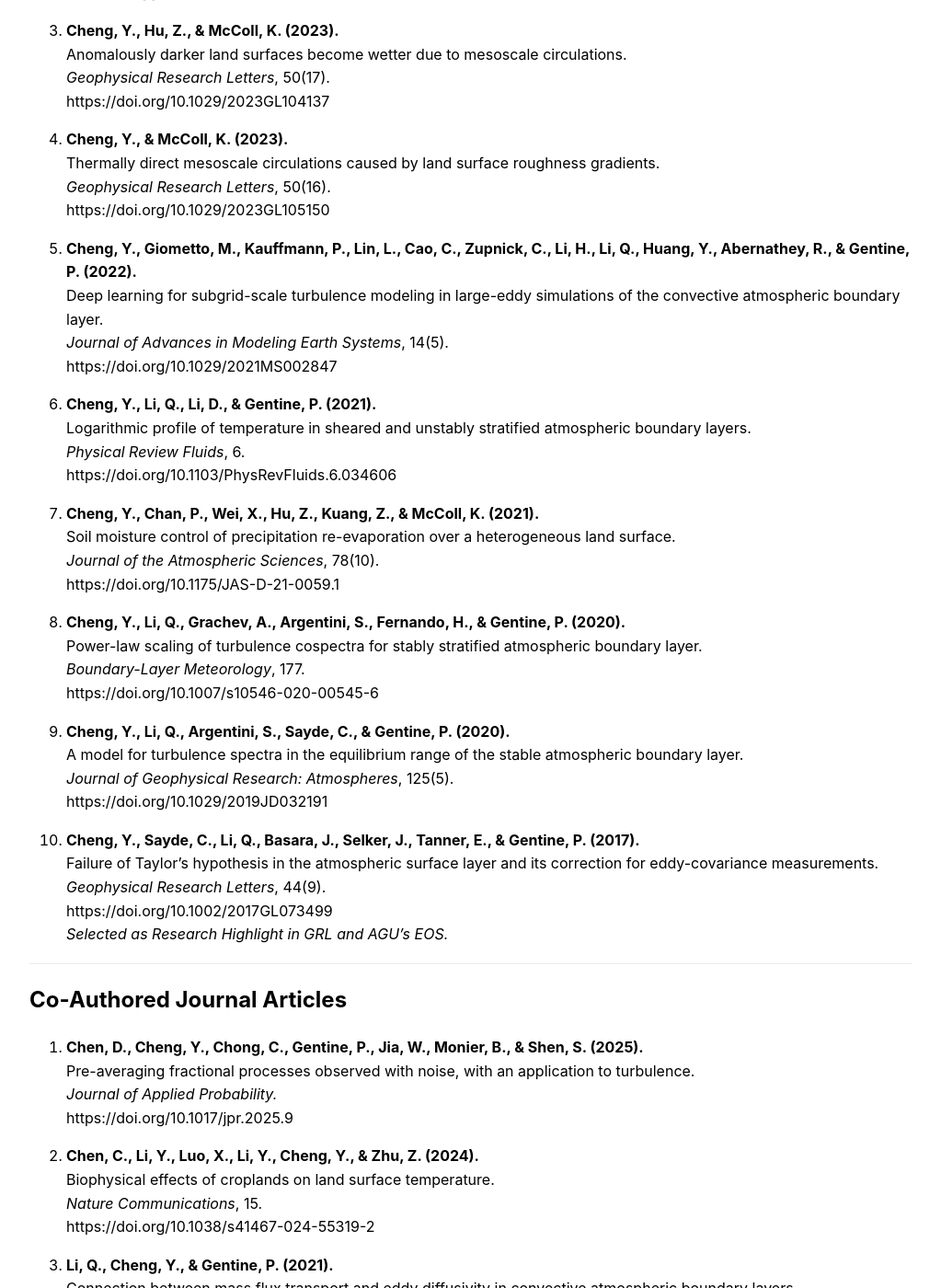
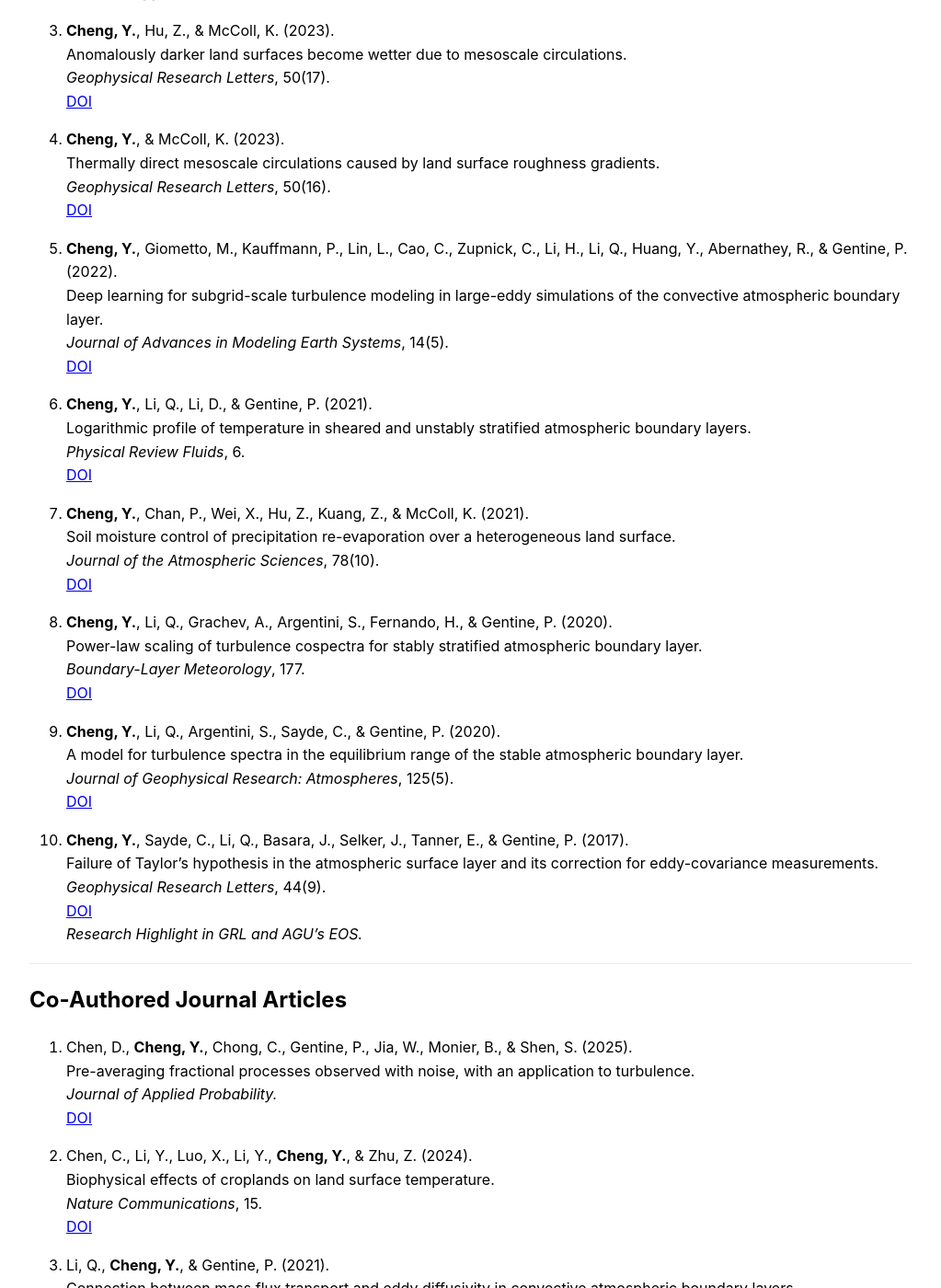
Before and after one commit to yc2965/yc2965.github.io, a Jekyll site: the page built from publications.md, in a window 1280 px wide and 1400 px high, scrolled down 567 px. Shown: the whole window at 92% size, without its empty margins (128-1151 px from the left). Built offline with Jekyll 4.4.1, drawn with Linux system fonts in a browser that asks for light colours; some of the changed lines change nothing that is shown; some of the changed text lies outside the part shown.

Commit message:
Update publications.md

```diff
--- a/publications.md
+++ b/publications.md
@@ -5,91 +5,92 @@
 
 # Publications
 
-## First-Author Journal Articles
+## First- and Lead-Author Journal Articles
 
-1. **Cheng, Y., & McColl, K. (2024).**
+1. **Cheng, Y.**, & McColl, K. (2024).
    Unexpected warming from land radiative management.
    *Geophysical Research Letters*, 51(22).
-   https://doi.org/10.1029/2024GL112433
-   *Selected as Research Highlight in GRL and AGU’s EOS; featured in The Guardian.*
+   [DOI](https://doi.org/10.1029/2024GL112433)
+   *Research Highlight in GRL and AGU’s EOS; featured in The Guardian.*
 
-2. **Cheng, Y., Grachev, A., & van Heerwaarden, C. (2023).**
+2. **Cheng, Y.**, Grachev, A., & van Heerwaarden, C. (2023).
    Logarithmic profiles of velocity in stably stratified atmospheric boundary layers.
    *Physical Review Fluids*, 8(11).
-   https://doi.org/10.1103/PhysRevFluids.8.114602
+   [DOI](https://doi.org/10.1103/PhysRevFluids.8.114602)
    *Editors’ Suggestion.*
 
-3. **Cheng, Y., Hu, Z., & McColl, K. (2023).**
+3. **Cheng, Y.**, Hu, Z., & McColl, K. (2023).
    Anomalously darker land surfaces become wetter due to mesoscale circulations.
    *Geophysical Research Letters*, 50(17).
-   https://doi.org/10.1029/2023GL104137
+   [DOI](https://doi.org/10.1029/2023GL104137)
 
-4. **Cheng, Y., & McColl, K. (2023).**
+4. **Cheng, Y.**, & McColl, K. (2023).
    Thermally direct mesoscale circulations caused by land surface roughness gradients.
    *Geophysical Research Letters*, 50(16).
-   https://doi.org/10.1029/2023GL105150
+   [DOI](https://doi.org/10.1029/2023GL105150)
 
-5. **Cheng, Y., Giometto, M., Kauffmann, P., Lin, L., Cao, C., Zupnick, C., Li, H., Li, Q., Huang, Y., Abernathey, R., & Gentine, P. (2022).**
+5. **Cheng, Y.**, Giometto, M., Kauffmann, P., Lin, L., Cao, C., Zupnick, C., Li, H., Li, Q., Huang, Y., Abernathey, R., & Gentine, P. (2022).
    Deep learning for subgrid-scale turbulence modeling in large-eddy simulations of the convective atmospheric boundary layer.
    *Journal of Advances in Modeling Earth Systems*, 14(5).
-   https://doi.org/10.1029/2021MS002847
+   [DOI](https://doi.org/10.1029/2021MS002847)
 
-6. **Cheng, Y., Li, Q., Li, D., & Gentine, P. (2021).**
+6. **Cheng, Y.**, Li, Q., Li, D., & Gentine, P. (2021).
    Logarithmic profile of temperature in sheared and unstably stratified atmospheric boundary layers.
    *Physical Review Fluids*, 6.
-   https://doi.org/10.1103/PhysRevFluids.6.034606
+   [DOI](https://doi.org/10.1103/PhysRevFluids.6.034606)
 
-7. **Cheng, Y., Chan, P., Wei, X., Hu, Z., Kuang, Z., & McColl, K. (2021).**
+7. **Cheng, Y.**, Chan, P., Wei, X., Hu, Z., Kuang, Z., & McColl, K. (2021).
    Soil moisture control of precipitation re-evaporation over a heterogeneous land surface.
    *Journal of the Atmospheric Sciences*, 78(10).
-   https://doi.org/10.1175/JAS-D-21-0059.1
+   [DOI](https://doi.org/10.1175/JAS-D-21-0059.1)
 
-8. **Cheng, Y., Li, Q., Grachev, A., Argentini, S., Fernando, H., & Gentine, P. (2020).**
+8. **Cheng, Y.**, Li, Q., Grachev, A., Argentini, S., Fernando, H., & Gentine, P. (2020).
    Power-law scaling of turbulence cospectra for stably stratified atmospheric boundary layer.
    *Boundary-Layer Meteorology*, 177.
-   https://doi.org/10.1007/s10546-020-00545-6
+   [DOI](https://doi.org/10.1007/s10546-020-00545-6)
 
-9. **Cheng, Y., Li, Q., Argentini, S., Sayde, C., & Gentine, P. (2020).**
+9. **Cheng, Y.**, Li, Q., Argentini, S., Sayde, C., & Gentine, P. (2020).
    A model for turbulence spectra in the equilibrium range of the stable atmospheric boundary layer.
    *Journal of Geophysical Research: Atmospheres*, 125(5).
-   https://doi.org/10.1029/2019JD032191
+   [DOI](https://doi.org/10.1029/2019JD032191)
 
-10. **Cheng, Y., Sayde, C., Li, Q., Basara, J., Selker, J., Tanner, E., & Gentine, P. (2017).**
+10. **Cheng, Y.**, Sayde, C., Li, Q., Basara, J., Selker, J., Tanner, E., & Gentine, P. (2017).
     Failure of Taylor's hypothesis in the atmospheric surface layer and its correction for eddy-covariance measurements.
     *Geophysical Research Letters*, 44(9).
-    https://doi.org/10.1002/2017GL073499
-    *Selected as Research Highlight in GRL and AGU’s EOS.*
+    [DOI](https://doi.org/10.1002/2017GL073499)
+    *Research Highlight in GRL and AGU’s EOS.*
+
 
 ---
 
 ## Co-Authored Journal Articles
 
-11. **Chen, D., Cheng, Y., Chong, C., Gentine, P., Jia, W., Monier, B., & Shen, S. (2025).**
+11. Chen, D., **Cheng, Y.**, Chong, C., Gentine, P., Jia, W., Monier, B., & Shen, S. (2025).
     Pre-averaging fractional processes observed with noise, with an application to turbulence.
     *Journal of Applied Probability.*
-    https://doi.org/10.1017/jpr.2025.9
+    [DOI](https://doi.org/10.1017/jpr.2025.9)
 
-12. **Chen, C., Li, Y., Luo, X., Li, Y., Cheng, Y., & Zhu, Z. (2024).**
+12. Chen, C., Li, Y., Luo, X., Li, Y., **Cheng, Y.**, & Zhu, Z. (2024).
     Biophysical effects of croplands on land surface temperature.
     *Nature Communications*, 15.
-    https://doi.org/10.1038/s41467-024-55319-2
+    [DOI](https://doi.org/10.1038/s41467-024-55319-2)
 
-13. **Li, Q., Cheng, Y., & Gentine, P. (2021).**
+13. Li, Q., **Cheng, Y.**, & Gentine, P. (2021).
     Connection between mass flux transport and eddy diffusivity in convective atmospheric boundary layers.
     *Geophysical Research Letters*, 48.
-    https://doi.org/10.1029/2020GL092073
+    [DOI](https://doi.org/10.1029/2020GL092073)
 
-14. **Liu, Y., Cheng, Y., & Gentine, P. (2021).**
+14. Liu, Y., **Cheng, Y.**, & Gentine, P. (2021).
     Development of a daily multi-layer cropland soil moisture dataset for China using machine learning and application in effects of cropping patterns.
     *Journal of Hydrometeorology*, 22.
-    https://doi.org/10.1175/JHM-D-19-0301.1
+    [DOI](https://doi.org/10.1175/JHM-D-19-0301.1)
 
-15. **Zhu, W., Jia, S., Lall, U., Cheng, Y., & Gentine, P. (2020).**
+15. Zhu, W., Jia, S., Lall, U., **Cheng, Y.**, & Gentine, P. (2020).
     An observation-driven optimization method for continuous estimation of evaporative fraction over large heterogeneous areas.
     *Remote Sensing of Environment*, 247.
-    https://doi.org/10.1016/j.rse.2020.111887
+    [DOI](https://doi.org/10.1016/j.rse.2020.111887)
 
-16. **Yu, B., Shang, S., Zhu, W., Gentine, P., & Cheng, Y. (2019).**
+16. Yu, B., Shang, S., Zhu, W., Gentine, P., & **Cheng, Y.** (2019).
     Mapping daily evapotranspiration over a large irrigation district from MODIS data using a novel hybrid dual-source coupling model.
     *Agricultural and Forest Meteorology*, 276.
-    https://doi.org/10.1016/j.agrformet.2019.06.011
+    [DOI](https://doi.org/10.1016/j.agrformet.2019.06.011)
```
